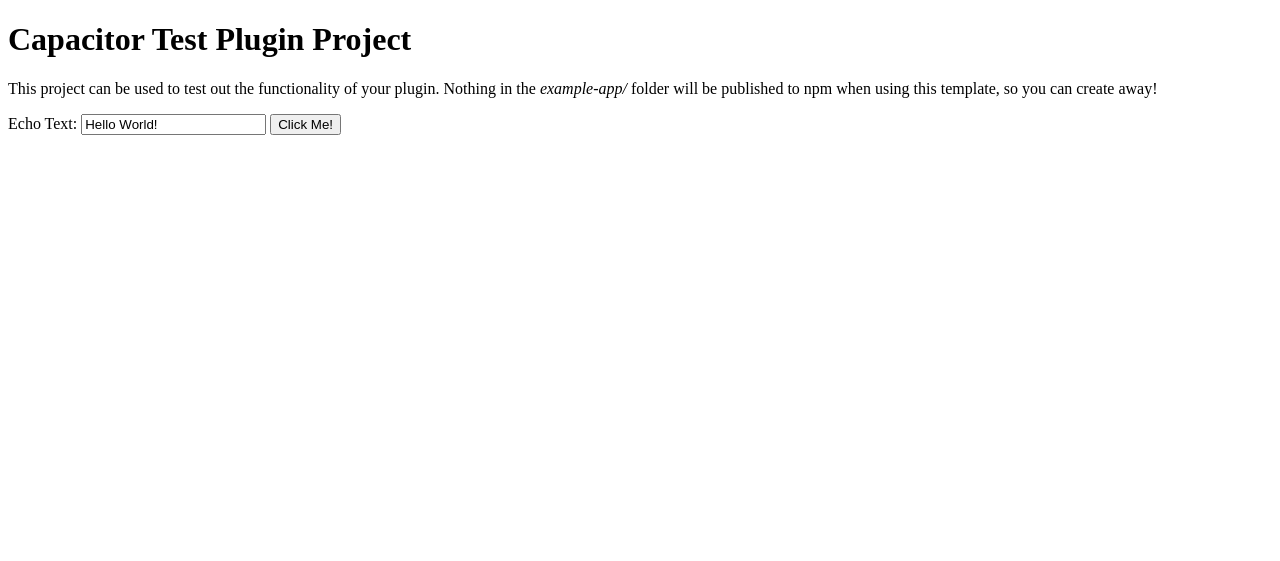
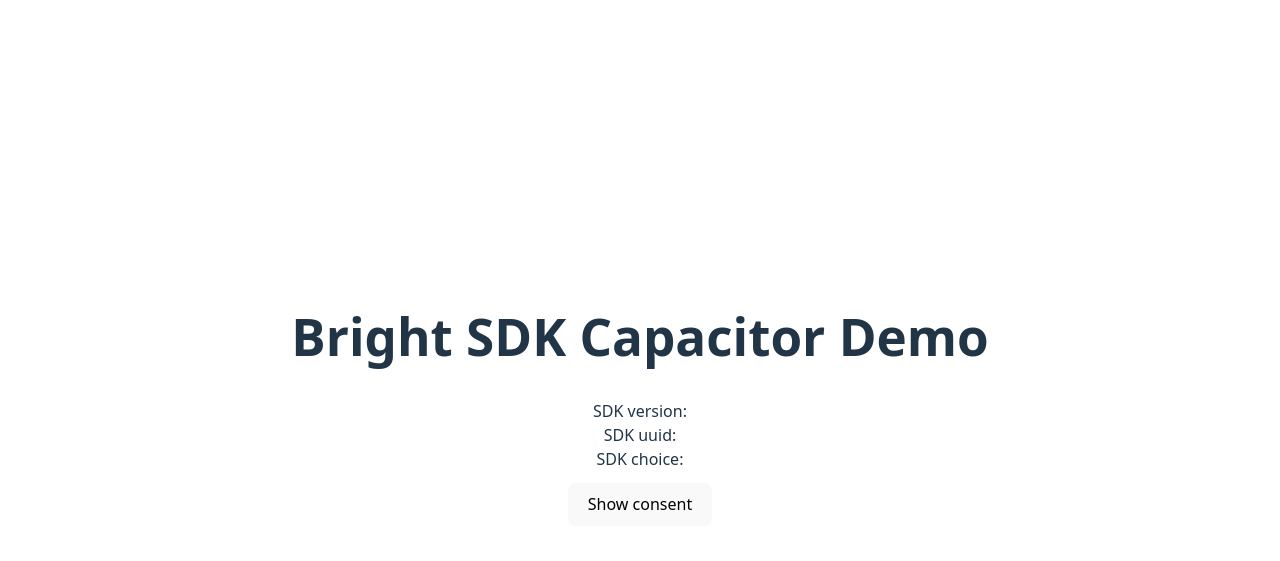
Before and after one commit to luminati-io/capacitor-bright-sdk-bridge, a website built with Vite: page example-app/src/index.html in a window 1280 px wide. Built offline with nearby package versions, Linux system fonts and the light colour scheme; what @capacitor/core would draw is missing.

Commit message:
- actualized example app

```diff
--- a/example-app/src/index.html
+++ b/example-app/src/index.html
@@ -10,16 +10,20 @@
     <meta name="format-detection" content="telephone=no" />
   </head>
   <body>
-    <main>
-      <h1>Capacitor Test Plugin Project</h1>
-      <p>
-        This project can be used to test out the functionality of your plugin. Nothing in the
-        <em>example-app/</em> folder will be published to npm when using this template, so you can create away!
-      </p>
-      <label for="echoInput">Echo Text:</label>
-      <input type="text" id="echoInput" name="echoInput" value="Hello World!" />
-      <button onclick="testEcho()">Click Me!</button>
-    </main>
+    <div id="app">
+      <h1>Bright SDK Capacitor Demo</h1>
+
+      <div>
+        <div>SDK version: <span id="sdk-version">—</span></div>
+        <div>SDK uuid: <span id="sdk-uuid">—</span></div>
+        <div>SDK choice: <span id="sdk-current-choice">—</span></div>
+      </div>
+
+      <div style="margin-top: 12px">
+        <button id="show-consent-btn" type="button">Show consent</button>
+        <button id="optout-btn" type="button">Opt out</button>
+      </div>
+    </div>
 
     <script src="./js/example.js" type="module"></script>
   </body>
--- a/example-app/src/js/example.js
+++ b/example-app/src/js/example.js
@@ -1,6 +1,40 @@
+import '../style.css'
 import { BrightSdkBridge } from 'capacitor-bright-sdk-bridge';
 
-window.testEcho = () => {
-    const inputValue = document.getElementById("echoInput").value;
-    BrightSdkBridge.echo({ value: inputValue })
+const versionEl = document.querySelector('#sdk-version');
+const uuidEl = document.querySelector('#sdk-uuid');
+const choiceEl = document.querySelector('#sdk-current-choice');
+const showConsentBtn = document.querySelector('#show-consent-btn');
+const optOutBtn = document.querySelector('#optout-btn');
+
+function handleChoice(choice) {
+  choiceEl.textContent = choice;
+  if (choice == 1) {
+    showConsentBtn.style.display = 'none';
+    optOutBtn.style.display = '';
+  } else {
+    showConsentBtn.style.display = '';
+    optOutBtn.style.display = 'none';
+  }
 }
+
+BrightSdkBridge.addListener('onChoiceChange', (event) => {
+  handleChoice(event.value);
+});
+
+showConsentBtn.addEventListener('click', async () => {
+  await BrightSdkBridge.showConsent({
+    benefit: 'Demo benefit',
+  });
+});
+
+optOutBtn.addEventListener('click', async () => {
+  BrightSdkBridge.optOut();
+});
+
+const {value: choice} = await BrightSdkBridge.currentChoice();
+const {value: version} = await BrightSdkBridge.version();
+const {value: uuid} = await BrightSdkBridge.uuid();
+versionEl.textContent = version;
+uuidEl.textContent = uuid;
+handleChoice(choice);
--- /dev/null
+++ b/example-app/src/style.css
@@ -0,0 +1,96 @@
+:root {
+  font-family: system-ui, Avenir, Helvetica, Arial, sans-serif;
+  line-height: 1.5;
+  font-weight: 400;
+
+  color-scheme: light dark;
+  color: rgba(255, 255, 255, 0.87);
+  background-color: #242424;
+
+  font-synthesis: none;
+  text-rendering: optimizeLegibility;
+  -webkit-font-smoothing: antialiased;
+  -moz-osx-font-smoothing: grayscale;
+}
+
+a {
+  font-weight: 500;
+  color: #646cff;
+  text-decoration: inherit;
+}
+a:hover {
+  color: #535bf2;
+}
+
+body {
+  margin: 0;
+  display: flex;
+  place-items: center;
+  min-width: 320px;
+  min-height: 100vh;
+}
+
+h1 {
+  font-size: 3.2em;
+  line-height: 1.1;
+}
+
+#app {
+  max-width: 1280px;
+  margin: 0 auto;
+  padding: 2rem;
+  text-align: center;
+}
+
+.logo {
+  height: 6em;
+  padding: 1.5em;
+  will-change: filter;
+  transition: filter 300ms;
+}
+.logo:hover {
+  filter: drop-shadow(0 0 2em #646cffaa);
+}
+.logo.vanilla:hover {
+  filter: drop-shadow(0 0 2em #f7df1eaa);
+}
+
+.card {
+  padding: 2em;
+}
+
+.read-the-docs {
+  color: #888;
+}
+
+button {
+  border-radius: 8px;
+  border: 1px solid transparent;
+  padding: 0.6em 1.2em;
+  font-size: 1em;
+  font-weight: 500;
+  font-family: inherit;
+  background-color: #1a1a1a;
+  cursor: pointer;
+  transition: border-color 0.25s;
+}
+button:hover {
+  border-color: #646cff;
+}
+button:focus,
+button:focus-visible {
+  outline: 4px auto -webkit-focus-ring-color;
+}
+
+@media (prefers-color-scheme: light) {
+  :root {
+    color: #213547;
+    background-color: #ffffff;
+  }
+  a:hover {
+    color: #747bff;
+  }
+  button {
+    background-color: #f9f9f9;
+  }
+}
```
Also changed, not shown: 1 other file.
